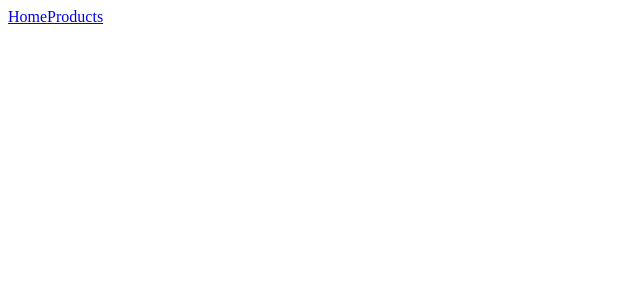
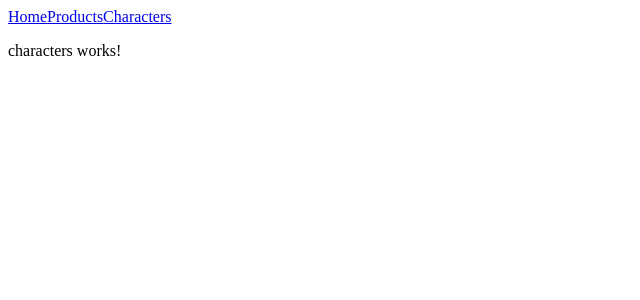
Before and after one commit to sentobc13/Angular-clase2-sofi, an Angular app: page /characters in a window 1280 px wide. Before the commit this address led to /. Shown: the top 300 px of the page, without its empty margins (0-640 px from the left). Built offline with nearby package versions, Linux system fonts and the light colour scheme.

Commit message:
characters component creado

```diff
--- a/src/app/app.routes.ts
+++ b/src/app/app.routes.ts
@@ -1,8 +1,10 @@
 import { Routes } from '@angular/router';
 import { ProductsComponent } from './components/products/products.component';
 import { HomeComponent } from './components/home/home.component';
+import { CharactersComponent } from './components/characters/characters.component';
 
 export const routes: Routes = [
   { path: '', component: HomeComponent },
   { path: 'products', component: ProductsComponent },
+  { path: 'characters', component: CharactersComponent}
 ];
--- /dev/null
+++ b/src/app/components/characters/characters.component.html
@@ -0,0 +1 @@
+<p>characters works!</p>
--- a/src/app/components/header/header.component.html
+++ b/src/app/components/header/header.component.html
@@ -1,4 +1,5 @@
 <nav>
     <a routerLink="">Home</a>
     <a routerLink="products">Products</a>
+    <a routerLink="characters">Characters</a>
 </nav>
```
Also changed, not shown: src/app/components/characters/characters.component.ts (added, +12 -0 lines), src/app/components/characters/characters.component.css (added).
